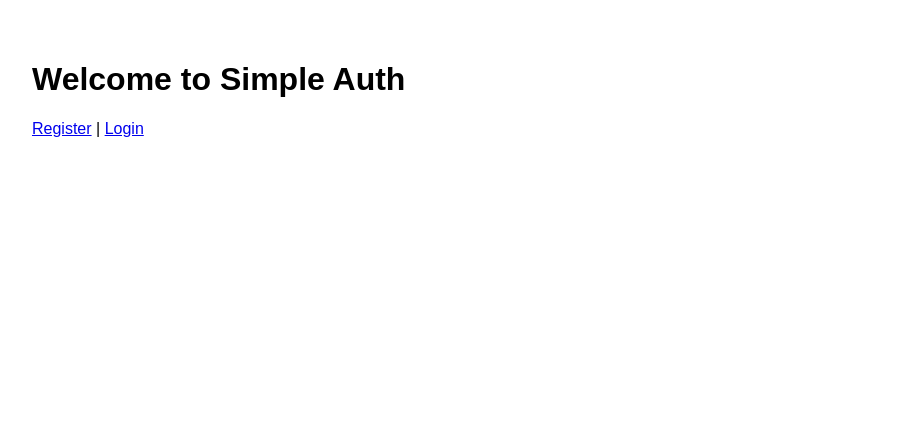
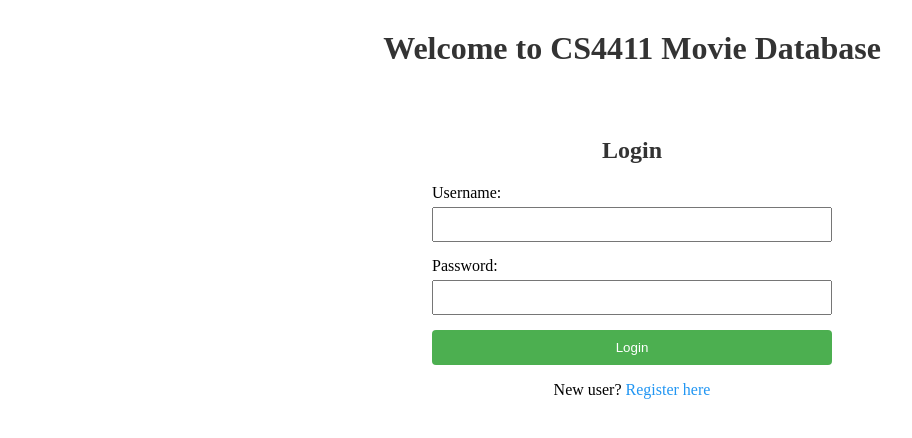
Before and after one commit to 1ncipient/CockroachDB-DeepDive, a Flask app: template movieRatingSystem/templates/base.html in a window 1280 px wide. Shown: the top 438 px of the page, without its empty margins (8-920 px from the left). Run offline with Flask 3, Linux system fonts and the light colour scheme; the template is opened without the code that fills it, so the values that code supplies are empty; parts of the project's set-up code (start-up, migrations or seed data) failed here and were passed over.

Commit message:
WIP: auth changes

```diff
--- a/application.py
+++ b/application.py
@@ -1,27 +1,74 @@
 import os
-import dash
-from flask import Flask, redirect, send_from_directory
+from datetime import timedelta
+from flask import Flask, redirect, session, url_for, request
+import logging
 
 from movieRatingSystem.dash_main.dash_pages import dashMain as dash_blueprint
 from movieRatingSystem.dash_main.dash_pages import sales_tool
 from main import main as main_blueprint
+from auth_blueprint import auth as auth_blueprint
+from movieRatingSystem.AuthManager import AuthManager
 
+logging.basicConfig(level=logging.DEBUG)
+logger = logging.getLogger(__name__)
 
-# Create application
+auth_manager = AuthManager(conn_string=os.getenv("DATABASE_URL"))
+
 def create_app(name=None):
     app = Flask(__name__)
+    app.secret_key = "super-secret-key"
 
-    with app.app_context():
-        # blueprint for non-auth parts of app
-        app.register_blueprint(main_blueprint)
+    # Session config
+    app.config.update(
+        SESSION_COOKIE_SECURE=False,
+        SESSION_COOKIE_HTTPONLY=True,
+        SESSION_COOKIE_SAMESITE='Lax',
+        PERMANENT_SESSION_LIFETIME=timedelta(minutes=30),
+        SEND_FILE_MAX_AGE_DEFAULT=0
+    )
 
-        # blueprint for dash testing
-        app.register_blueprint(dash_blueprint)
+    # Register blueprints
+    app.register_blueprint(auth_blueprint, url_prefix="/auth")
+    app.register_blueprint(main_blueprint)
+    app.register_blueprint(dash_blueprint)
 
-        app = sales_tool(app)
-        return app
+    # Initialize Dash
+    app = sales_tool(app)
 
+    @app.before_request
+    def check_login():
+        # Paths that don't require authentication
+        exempt_paths = [
+            "/auth/login",
+            "/auth/register",
+            "/auth/logout",
+            "/auth/",
+            "/static/",
+            "/favicon.ico"
+        ]
 
+        # Skip auth check for exempt paths
+        if any(request.path.startswith(path) for path in exempt_paths):
+            return None
+
+        # Check if user is authenticated
+        if 'user_id' not in session:
+            # Allow certain Dash asset requests without redirect
+            if request.path.startswith('/movies/_dash-') or request.path.startswith('/movies/assets/'):
+                if request.headers.get('Accept') == 'application/json':
+                    return '', 204
+            return redirect(url_for('auth.login'))
+
+        return None
+
+    @app.after_request
+    def after_request(response):
+        # Set proper content type for Dash JSON responses
+        if request.path.startswith('/movies/_dash-') and not response.content_type:
+            response.content_type = 'application/json'
+        return response
+
+    return app
 
 if __name__ == "__main__":
     app = create_app()
--- a/movieRatingSystem/AuthManager.py
+++ b/movieRatingSystem/AuthManager.py
@@ -14,12 +14,12 @@ from passlib.context import CryptContext
 from sqlalchemy.orm import sessionmaker, scoped_session
 from sqlalchemy import create_engine
 from sqlalchemy_cockroachdb import run_transaction
-from model.models import User
+from movieRatingSystem.model.models import User
 import os
 from typing import List
-import transactions
+import movieRatingSystem.transactions as transactions
 
-DATABASE_URL = os.getenv("DATABASE_URL")
+AUTH_URL = os.getenv("AUTH_URL")
 
 # Username and Password Character Limits
 USERNAME_MIN_LENGTH = 3
--- a/movieRatingSystem/dash_main/dash_pages.py
+++ b/movieRatingSystem/dash_main/dash_pages.py
@@ -4,53 +4,77 @@ import datetime
 import os
 
 import dash
+from dash import html, dcc
 import dash_mantine_components as dmc
-from dash import ALL, Dash, Input, Output, html, dcc, State, ctx
 from dash_iconify import DashIconify
-from flask import Blueprint
-from dash_extensions.enrich import DashProxy
+from flask import Blueprint, session
+from dash_extensions.enrich import DashProxy, NoOutputTransform
 
 dashMain = Blueprint("dashMain", __name__)
-
-toolIcons = {'Home' : "antd-home", 'Zendesk' : "antd-comment", 'Idmr' : 'md-build',
-            'Tech-pubs' : 'antd-read'
-            }
-
 
 def sales_tool(server):
     """
     Load config and layout of dashboard page.
+    """
+    # Set up Dash
+    dash._dash_renderer._set_react_version('18.2.0')
 
-    Args:
-        server: The configuration for the server
-    Returns:
-        The navbar, page content and footer
-    """
-    dash._dash_renderer._set_react_version('18.2.0')
+    # Initialize the Dash app with minimal config first
     dash_app = DashProxy(
         name=__name__,
-        pages_folder="pages",
+        server=server,
         use_pages=True,
-        server=server,
+        pages_folder=os.path.abspath(r"movieRatingSystem/dash_main/pages"),  # Make sure this path is correct
         assets_folder=os.path.abspath(r"movieRatingSystem/assets"),
         title="CS4411 Movie Recs",
         routes_pathname_prefix="/movies/",
-        external_stylesheets=dmc.styles.ALL
+        transforms=[NoOutputTransform()],
+        suppress_callback_exceptions=True,
+        assets_ignore='.*\.py',  # Ignore Python files in assets folder
     )
 
-    # Filter out the home page and adjust it
-    filtered_dict = {}
+    # Basic layout with error boundary
+    dash_app.layout = html.Div([
+        dcc.Location(id='url', refresh=False),
+        html.Div(
+            id='error-boundary',
+            children=[
+                dmc.Header(
+                    height=60,
+                    children=[
+                        dmc.Container(
+                            fluid=True,
+                            children=[
+                                dmc.Group(
+                                    position="apart",
+                                    children=[
+                                        dmc.Text("CS4411 Movie Database", size="xl"),
+                                        dmc.Group(
+                                            children=[
+                                                dcc.Link(
+                                                    dmc.Button("Search", variant="light"),
+                                                    href="/movies/search"
+                                                ),
+                                            ]
+                                        )
+                                    ]
+                                )
+                            ]
+                        )
+                    ]
+                ),
+                dmc.Container(
+                    fluid=True,
+                    style={"marginTop": 20},
+                    children=[
+                        dash.page_container
+                    ]
+                )
+            ]
+        )
+    ])
 
-    # Create filter dict and create the home page with custom url to the home page
-    for page, innerDict in dash.page_registry.items():
-        filtered_dict[page] = innerDict
-
-    dash_app.layout = dmc.MantineProvider(
-            children=[
-                dcc.Link(dmc.Text('CS4411 Movie Database', style={'margin' : '25px'}), href='/movies/search/'),
-                dash.page_container,
-            ],
-        )
-
+    # Print registered pages for debugging
+    print("Registered Dash pages:", dash.page_registry.keys())
 
     return dash_app.server
--- a/movieRatingSystem/dash_main/pages/actor.py
+++ b/movieRatingSystem/dash_main/pages/actor.py
@@ -78,7 +78,7 @@ def showActorInfo(nClicks, actorID):
                                                 dmc.Flex(
                                                     children=[
                                                         dmc.Image(src=f"https://image.tmdb.org/t/p/original{actor['poster_path']}" if actor['poster_path'] else "https://www.themoviedb.org/assets/2/v4/glyphicons/basic/glyphicons-basic-4-user-grey-d8fe957375e70239d6abdd549fd7568c89281b2179b5f4470e2e12895792dfa5.svg", h=150, w=100),
-                                                        dcc.Link(dmc.Text(actor['character'], w=100), href=f'/movies/info?movieID={actor['movieId']}'),
+                                                        dcc.Link(dmc.Text(actor['character'], w=100), href=f"/movies/info?movieID={actor['movieId']}"),
                                                     ],
                                                     direction='column',
                                                     h=200,
--- a/movieRatingSystem/templates/base.html
+++ b/movieRatingSystem/templates/base.html
@@ -1,25 +1,118 @@
 <!DOCTYPE html>
-<html>
+<html lang="en">
 <head>
-    <title>Simple Auth</title>
-    <link rel="stylesheet" href="{{ url_for('static', filename='auth_styles.css') }}">
+    <meta charset="UTF-8">
+    <meta name="viewport" content="width=device-width, initial-scale=1.0">
+    <title>CS4411 Movie Database</title>
+    <style>
+        .welcome-header {
+            text-align: center;
+            margin: 30px 0;
+            color: #333;
+        }
+        .auth-forms {
+            max-width: 400px;
+            margin: 20px auto;
+            padding: 20px;
+        }
+        .form-group {
+            margin-bottom: 15px;
+        }
+        .form-group label {
+            display: block;
+            margin-bottom: 5px;
+        }
+        .form-group input {
+            width: 100%;
+            padding: 8px;
+            box-sizing: border-box;
+        }
+        .messages {
+            margin: 20px 0;
+        }
+        .success {
+            color: green;
+            padding: 10px;
+            margin: 5px 0;
+            background-color: #e8f5e9;
+        }
+        .danger {
+            color: red;
+            padding: 10px;
+            margin: 5px 0;
+            background-color: #ffebee;
+        }
+        button {
+            background-color: #4CAF50;
+            color: white;
+            padding: 10px 15px;
+            border: none;
+            border-radius: 4px;
+            cursor: pointer;
+            width: 100%;
+        }
+        button:hover {
+            background-color: #45a049;
+        }
+        .register-link, .login-link {
+            text-align: center;
+            margin-top: 15px;
+        }
+        .register-link a, .login-link a {
+            color: #2196F3;
+            text-decoration: none;
+        }
+        .register-link a:hover, .login-link a:hover {
+            text-decoration: underline;
+        }
+        h2 {
+            text-align: center;
+            color: #333;
+        }
+    </style>
 </head>
 <body>
-    <h1>Welcome to Simple Auth</h1>
-    <p><a href="/register">Register</a> | <a href="/login">Login</a></p>
+    <div class="welcome-header">
+        <h1>Welcome to CS4411 Movie Database</h1>
+    </div>
 
-    <!-- Flash Messages Section -->
+    {% if session.get('user_id') %}
+        <div class="auth-forms">
+            <a href="{{ url_for('auth.logout') }}" class="btn">Logout</a>
+        </div>
+    {% else %}
+        <div class="auth-forms">
+            <div class="login-form">
+                <h2>Login</h2>
+                <form method="POST" action="{{ url_for('auth.login') }}">
+                    <div class="form-group">
+                        <label for="username">Username:</label>
+                        <input type="text" id="username" name="username" required>
+                    </div>
+                    <div class="form-group">
+                        <label for="password">Password:</label>
+                        <input type="password" id="password" name="password" required>
+                    </div>
+                    <button type="submit">Login</button>
+                </form>
+            </div>
+
+            <div class="register-link">
+                <p>New user? <a href="{{ url_for('auth.register') }}">Register here</a></p>
+            </div>
+        </div>
+    {% endif %}
+
     {% with messages = get_flashed_messages(with_categories=true) %}
         {% if messages %}
-            <ul class="flash-messages">
+            <div class="messages">
                 {% for category, message in messages %}
-                    <li class="{{ category }}">{{ message }}</li>
+                    <div class="{{ category }}">{{ message }}</div>
                 {% endfor %}
-            </ul>
+            </div>
         {% endif %}
     {% endwith %}
 
-    <!-- Page Content -->
     {% block content %}{% endblock %}
 </body>
 </html>
--- a/movieRatingSystem/transactions.py
+++ b/movieRatingSystem/transactions.py
@@ -16,7 +16,7 @@ ACID properties of transactions:
 - Durability: Changes made by a transaction are permanent and are not lost.
 """
 
-from model.models import User
+from movieRatingSystem.model.models import User
 from uuid import uuid4
 from sqlalchemy.sql.expression import func
 
--- a/requirements.txt
+++ b/requirements.txt
@@ -15,7 +15,7 @@ dash-mantine-components==0.14.7
 dash_bootstrap_components
 dash_daq
 fastexcel
-numpy==1.26.4
+numpy==1.24.4
 openpyxl
 packaging==21.3
 polars==1.1.0
```
Also changed, not shown: auth_blueprint.py (added, +81 -0 lines), movieRatingSystem/auth.py (deleted, +0 -70 lines), movieRatingSystem/dash_main/pages/movieInfo.py (+4 -4 lines), movieRatingSystem/templates/login.html (+12 -6 lines), movieRatingSystem/templates/register.html (+104 -1 lines), MovieLens/data_process.py (line endings or trailing spaces), 3 other files.
